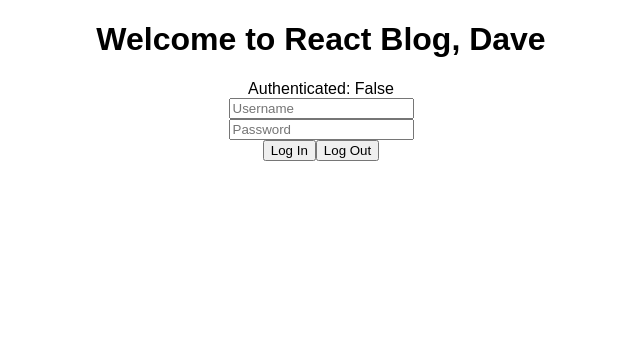
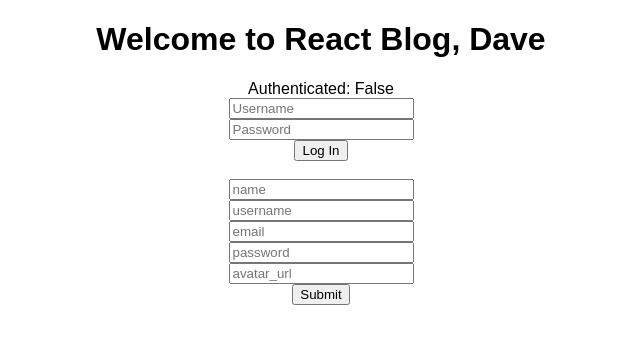
Before and after one commit to stevencharleshuang/react-blog, a React (Create React App) app in the folder client/: page / in a window 1280 px wide. Shown: the top 344 px of the page, without its empty margins (319-959 px from the left). Built offline with nearby package versions, Linux system fonts and the light colour scheme.

Commit message:
refactored onChange handler in LoginForm, created RegisterForm with front end functionality

```diff
--- a/client/src/App.js
+++ b/client/src/App.js
@@ -1,5 +1,6 @@
 import React, { Component } from 'react';
 import LoginForm from './components/LoginForm';
+import RegisterForm from './components/RegisterForm';
 import './App.css';
 
 
@@ -20,6 +21,8 @@
       <div className="App">
         <h1>Welcome to React Blog, Dave</h1>
         <LoginForm authenticated={this.state.authenticated} />
+        <br />
+        <RegisterForm />
       </div>
     );
   }
--- a/client/src/components/LoginForm.jsx
+++ b/client/src/components/LoginForm.jsx
@@ -1,5 +1,4 @@
 import React from 'react';
-import axios from 'axios';
 import TokenService from '../services/TokenService';
 
 export default class LoginForm extends React.Component {
@@ -10,23 +9,17 @@
       password: '',
       authenticated: this.props.authenticated
     }
-    this.handleUsername = this.handleUsername.bind(this);
-    this.handlePassword = this.handlePassword.bind(this);
+    this.handleOnChange = this.handleOnChange.bind(this);
     this.handleLogIn    = this.handleLogIn.bind(this);
     this.handleLogOut   = this.handleLogOut.bind(this);
   }
 
-  handleUsername(e) {
-    // console.log(e.target.value);
+  handleOnChange(e) {
+    const value = e.target.value
+    const name = e.target.name;
     this.setState({
-      username: e.target.value
-    });
-  }
-
-  handlePassword(e) {
-    this.setState({
-      password: e.target.value
-    });
+      [name]: value
+    })
   }
 
   handleLogIn(e) {
@@ -36,7 +29,9 @@
 
   handleLogOut(e) {
     e.preventDefault();
+    console.log(e.target.data)
     TokenService.destroy();
+    this.setState({ authenticated: false })
   }
 
   handleSubmit(formData) {
@@ -59,7 +54,7 @@
   }
 
   render() {
-    // console.log('state: ', this.state)
+    console.log('state: ', this.state)
     return (
     <div className="login-form">
       <span>Authenticated: {this.state.authenticated ? 'True' : 'False'}</span>
@@ -70,7 +65,7 @@
           id="username"
           name="username"
           placeholder="Username"
-          onChange={this.handleUsername}
+          onChange={this.handleOnChange}
         />
         <br />
         <input
@@ -78,11 +73,14 @@
           id="password"
           name="password"
           placeholder="Password"
-          onChange={this.handlePassword}
+          onChange={this.handleOnChange}
         />
         <br />
-        <button onClick={this.handleLogIn} data-id="login">Log In</button>
-        <button onClick={this.handleLogOut} data-id="logout">Log Out</button>
+        {
+        this.state.authenticated
+        ? <button onClick={this.handleLogOut} data-id="logout">Log Out</button>
+        : <button onClick={this.handleLogIn} data-id="login">Log In</button>
+        }
       </form>
     </div>
     );
--- /dev/null
+++ b/client/src/components/RegisterForm.jsx
@@ -0,0 +1,50 @@
+import React from 'react';
+
+export default class RegisterForm extends React.Component {
+  constructor(props) {
+    super(props);
+    this.state = {
+      name: '',
+      username: '',
+      email: '',
+      password: '',
+      avatar_url: '',
+    }
+    this.handleOnChange = this.handleOnChange.bind(this);
+    this.handleSubmit = this.handleSubmit.bind(this);
+  }
+
+  handleOnChange(e) {
+    const value = e.target.value
+    const name = e.target.name;
+    this.setState({
+      [name]: value
+    })
+  }
+
+  handleSubmit(e) {
+    e.preventDefault();
+    console.log('Registration Submitted')
+  }
+
+  render() {
+    console.log(this.state)
+    return (
+      <div className="register-form">
+        <form>
+          <input type="text" id="name" name="name" placeholder="name" onChange={this.handleOnChange} />
+          <br />
+          <input type="text" id="username" name="username" placeholder="username" onChange={this.handleOnChange} />
+          <br />
+          <input type="text" id="email" name="email" placeholder="email" onChange={this.handleOnChange} />
+          <br />
+          <input type="text" id="password" name="password" placeholder="password" onChange={this.handleOnChange} />
+          <br />
+          <input type="text" id="avatar_url" name="avatar_url" placeholder="avatar_url" onChange={this.handleOnChange} />
+          <br />
+          <button onClick={this.handleSubmit} data-id="submit">Submit</button>
+        </form>
+      </div>
+    );
+  }
+}
```
